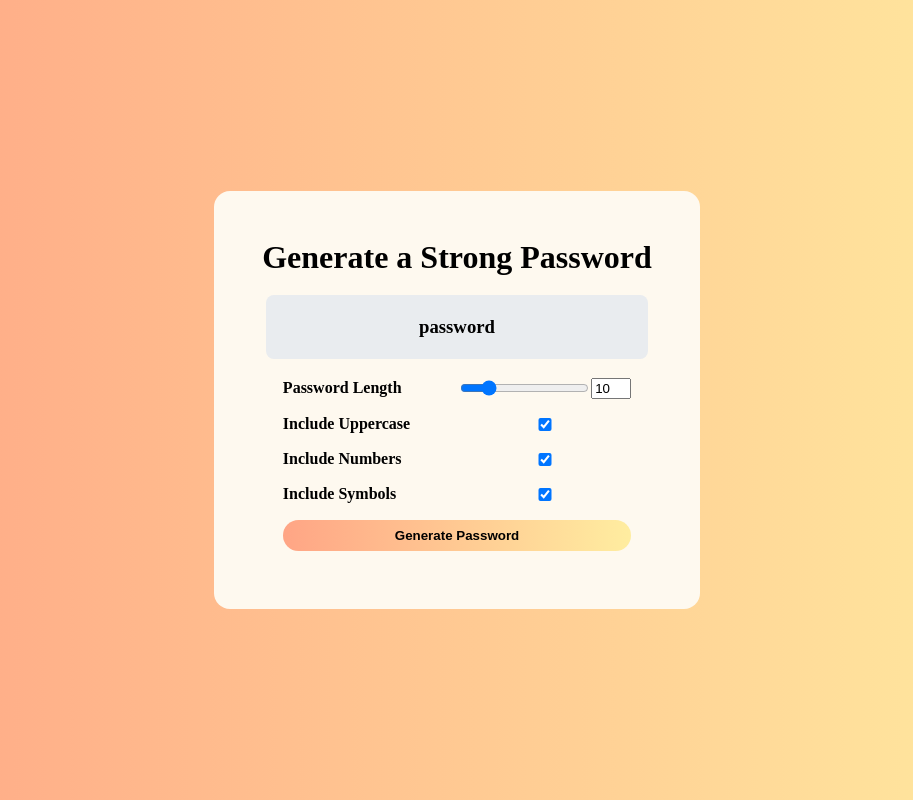
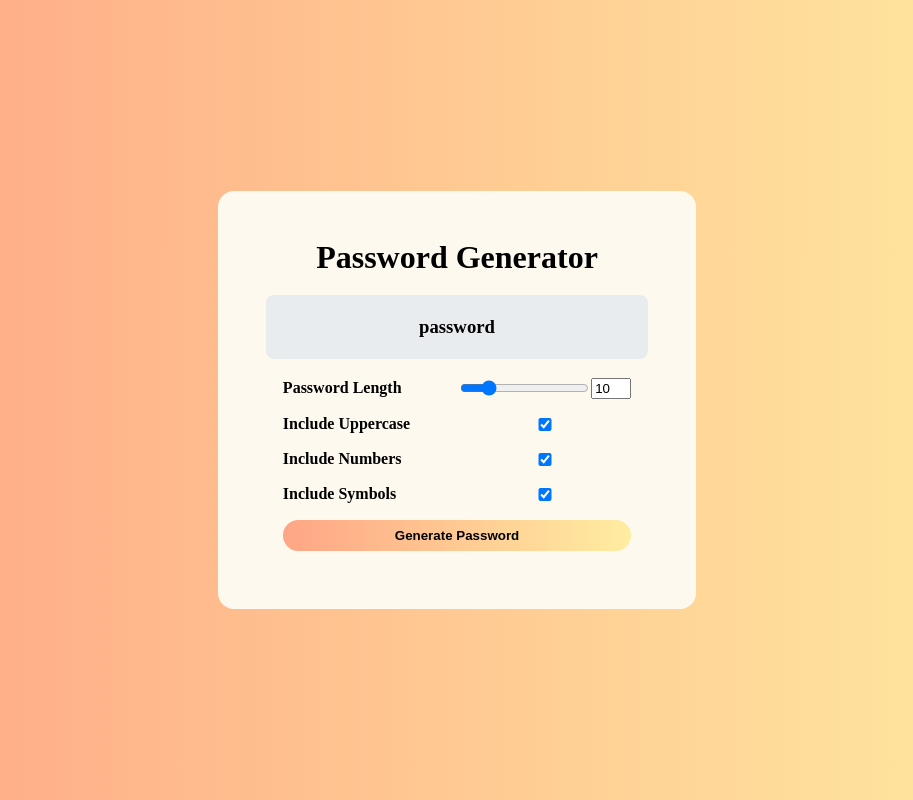
Before and after one commit to BrijenMakwana/PasswordGenerator, a plain HTML site: page index.html in a window 1280 px wide. Shown: the whole page, without its empty margins (183-1096 px from the left). Drawn offline with Linux system fonts and the light colour scheme.

Commit message:
Document title change

```diff
--- a/index.html
+++ b/index.html
@@ -4,12 +4,12 @@
     <meta charset="UTF-8">
     <meta http-equiv="X-UA-Compatible" content="IE=edge">
     <meta name="viewport" content="width=device-width, initial-scale=1.0">
-    <title>Document</title>
+    <title>Password Generator</title>
     <link rel="stylesheet" href="index.css">
 </head>
 <body>
     <div class="container">
-        <h1>Generate a Strong Password</h1>
+        <h1>Password Generator</h1>
         <h3 id="password">password</h3>
         <form class="form" id="mainForm">
             <label for="passwordLengthNumber">Password Length</label>
```
